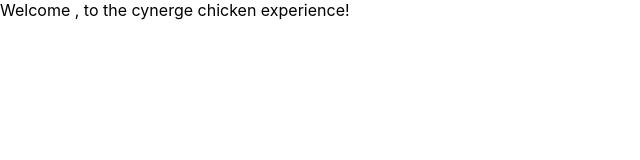
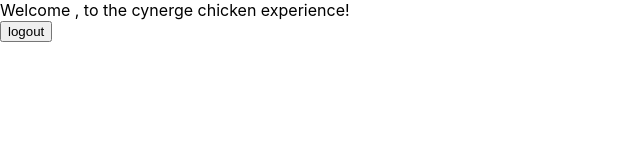
Before and after one commit to briandavidson/chicken-gang, a React (Create React App) app: page /dashboard in a window 1280 px wide. Shown: the top 160 px of the page, without its empty margins (0-640 px from the left). Built offline with nearby package versions, Linux system fonts and the light colour scheme; no server answers; the database is empty; sample sign-in values are in the browser's storage.

Commit message:
added basic login/logout private/public pages

```diff
--- a/src/auth/AuthPage.jsx
+++ b/src/auth/AuthPage.jsx
@@ -17,8 +17,7 @@ const AuthPage = () => {
 
   const authCtx = useContext(AuthContext);
 
-  console.dir(authCtx.user)
-  if (authCtx.user?.uid !== "") {
+  if (authCtx.user) {
     return <Redirect to="dashboard" />;
   }
 
@@ -82,6 +81,8 @@ const AuthPage = () => {
       if (snapshot.exists()) {
         const user = snapshot.val()
         user.uid = userCredential.user.uid
+        console.log('logging in user')
+        console.dir(user)
         authCtx.login(user)
       } else {
         console.log("No user data available");
--- a/src/dashboard/Dashboard.jsx
+++ b/src/dashboard/Dashboard.jsx
@@ -11,10 +11,18 @@ const DashboardPage = () => {
   console.dir(user)
   const db = ref(getDatabase(app));
   let history = useHistory();
+
+  const logout = () => {
+    authCtx.logout()
+  }
+
   return (
-    <div className="dashboard">
-      Welcome {authCtx.user?.email}, to the cynerge chicken experience!
-    </div>
+    <>
+      <div className="dashboard">
+        Welcome {authCtx.user?.email}, to the cynerge chicken experience!
+      </div>
+      <button onClick={() => logout()}>logout</button>
+    </>
   );
 };
 
```
